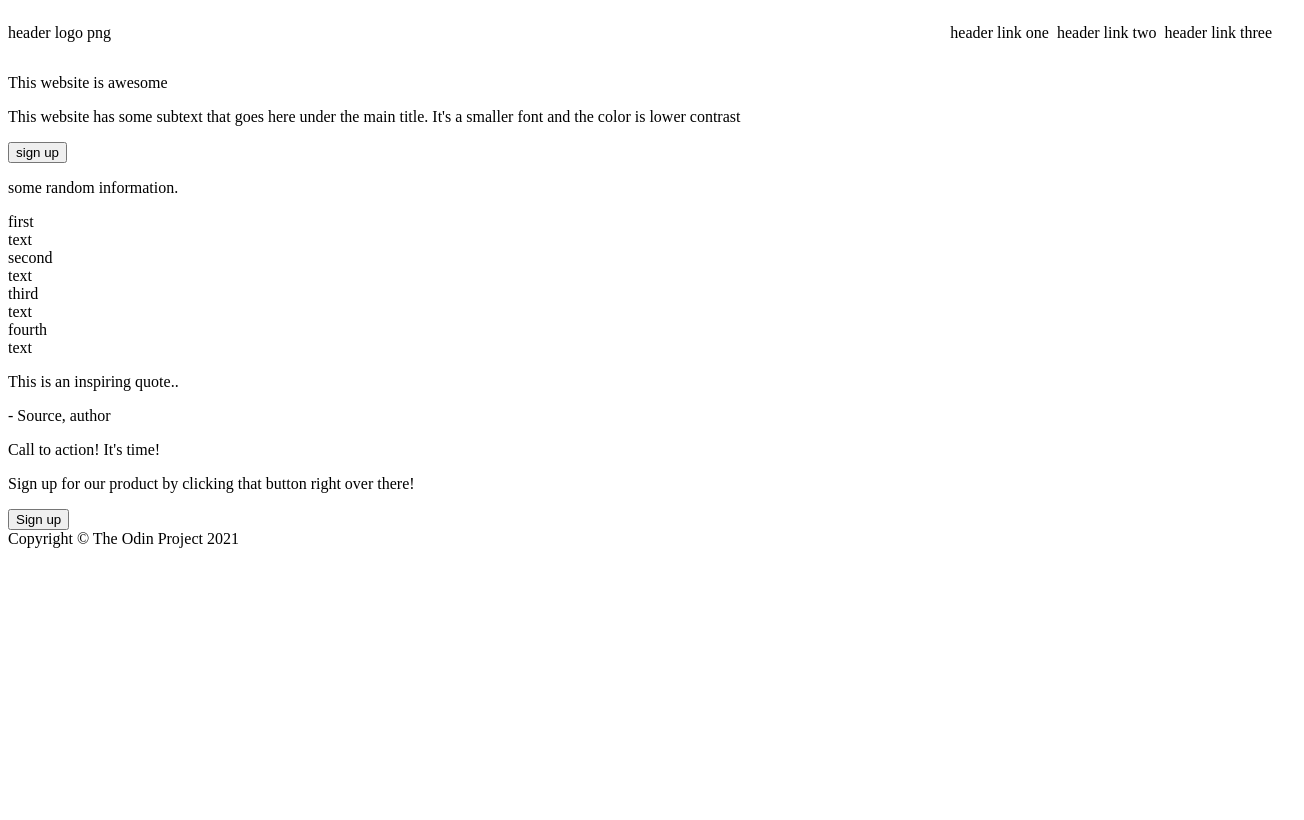
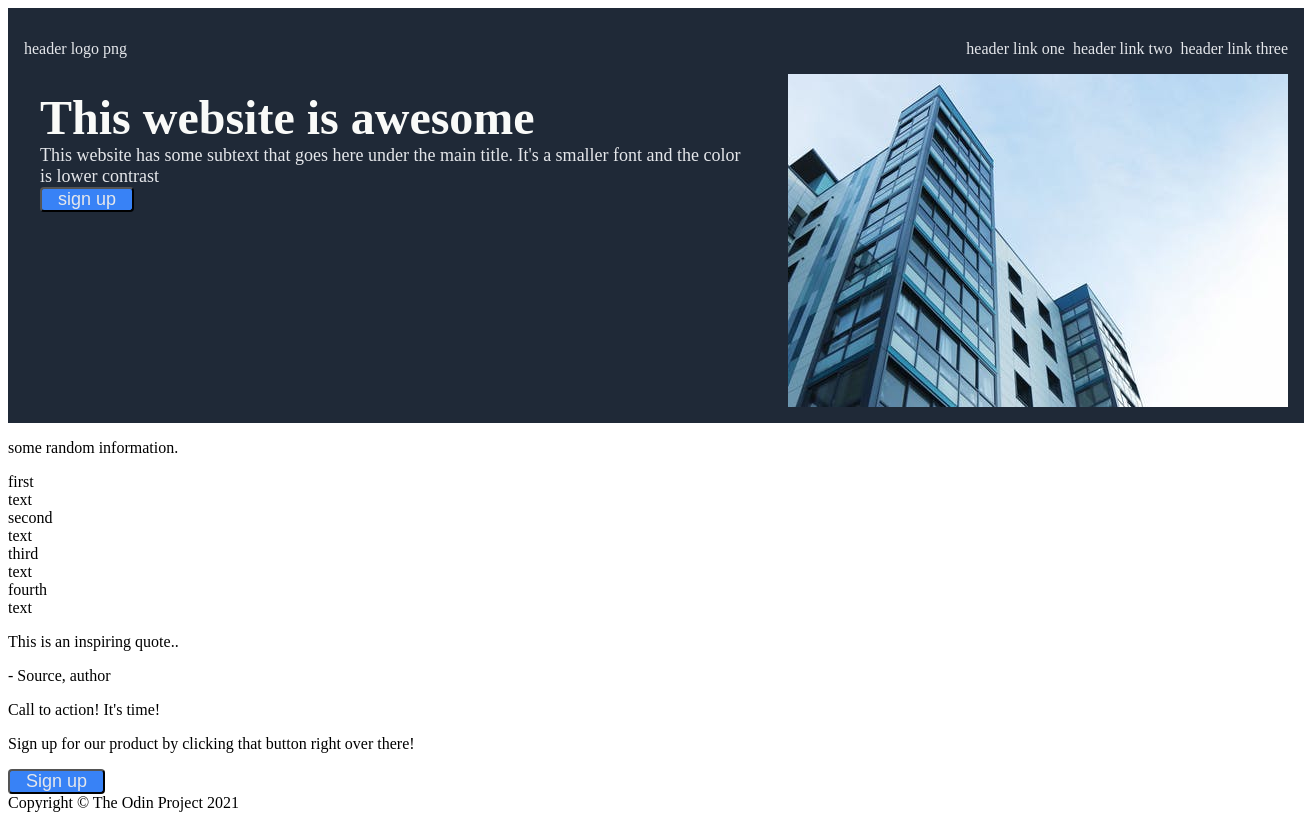
Before and after one commit to svkvna01/Project-landing-page, a plain HTML site: page index.html in a window 1280 px wide. Shown: the whole page, 1304 px wide, since content can reach past the window. Drawn offline with Linux system fonts and the light colour scheme; files whose address does not match are found by name.

Commit message:
Styling header

```diff
--- a/index.html
+++ b/index.html
@@ -8,6 +8,7 @@
 
 
     <body>
+        <div class="container1">
             <div class="header">
                 <p> header logo png </p>
                 <ul>
@@ -17,11 +18,15 @@
 
                 </ul>
             </div>
-
-        <p>This website is awesome</p>
-        <p> This website has some subtext that goes here under the main title. It's a smaller font and the color is lower contrast</p>
+            <div class="halfhead">
+            <div class="headtext">
+            <div class="mainText">This website is awesome</div>
+            <div class="secondaryText"> This website has some subtext that goes here under the main title. It's a smaller font and the color is lower contrast</div>
             <button> sign up </button>
-        <img src="">
+            </div>
+            <img src="/Users/sarahb/repos/Project-landing-page/image/building.jpeg">
+            </div>
+        </div>
 
         <p> some random information.</p>
         <div class="card"> first </div>
--- a/style.css
+++ b/style.css
@@ -12,3 +12,50 @@ ul {
 li {
     list-style: none;
 }
+
+.mainText{
+    font-size: 48px;
+    font-weight:bolder ;
+    color: #f9faf8;
+}
+.headtext {
+    display: flex;
+    flex-direction: column;
+    font-size: 16px;
+    align-items: start;
+    padding: 16px;
+}
+
+.secondaryText {
+    font-size: 18px;
+    color: #E5E7EB;
+}
+button {
+  background-color: #3882f6;
+  color: #E5E7EB;
+  text-decoration: none;
+  border-radius: 4px;
+  font-size: 18px;
+  padding: 0 16px;
+
+}
+
+img{
+    width: 40%;
+    height: 30%;
+}
+
+.halfhead {
+    display: flex;
+    flex-direction: row;
+    justify-content: space-between;
+    gap: 16px;
+}
+
+.container1 {
+    color: #E5E7EB;
+    background-color: #1F2937;
+    padding: 16px;
+    width: 100%;
+    align-items: start;
+}
```
Also changed, not shown: image/building.jpeg (added). Lines whose indentation alone changed are shown as unchanged.
